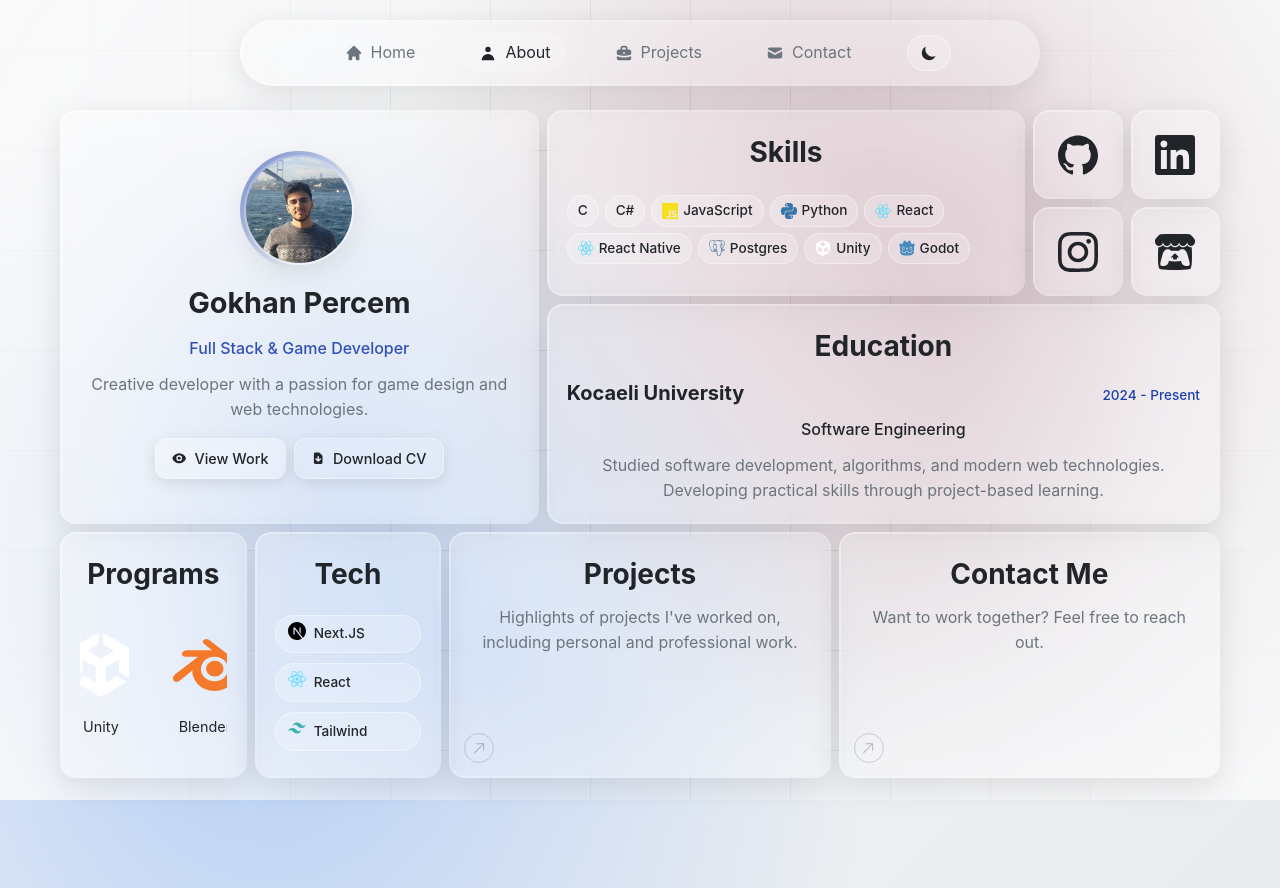
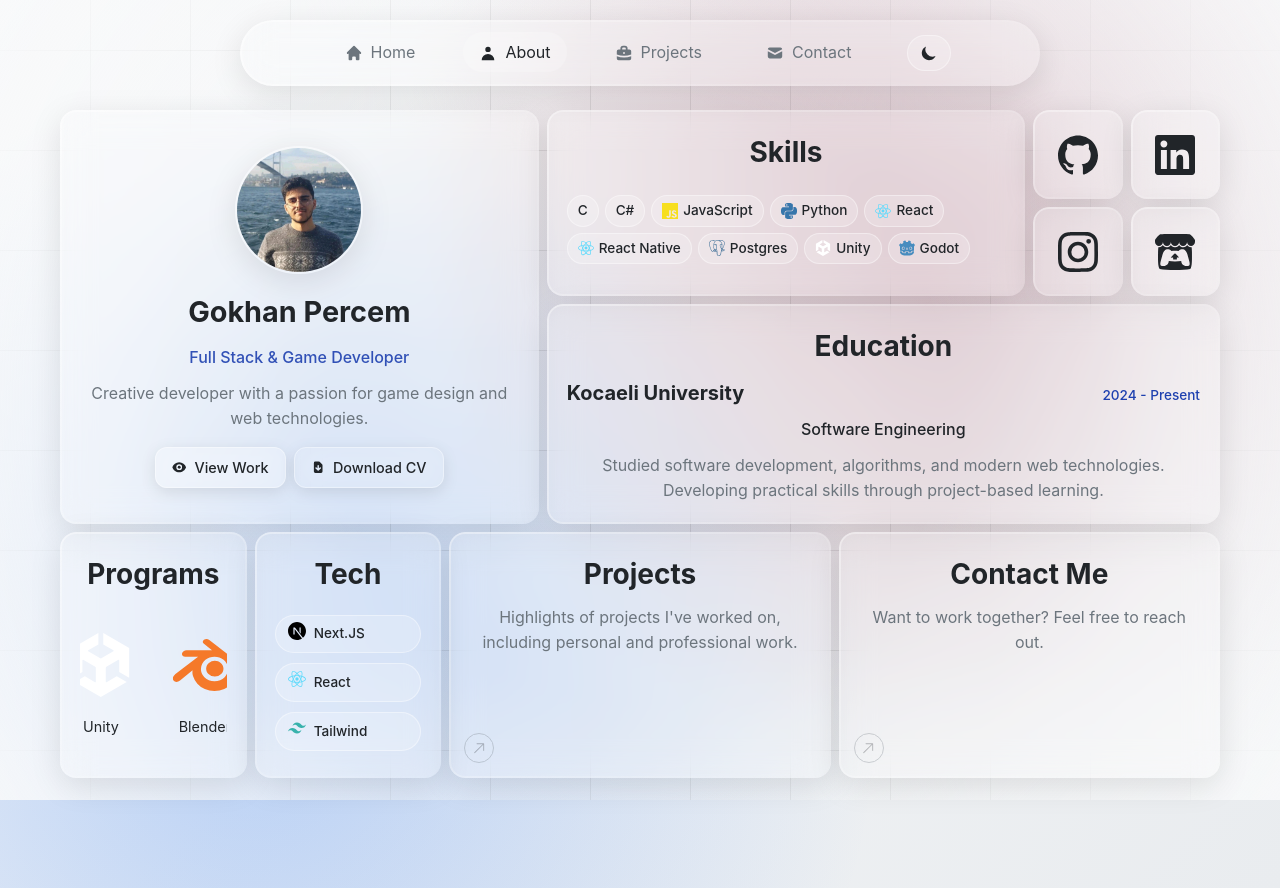
Before and after one commit to gpercem/portfolio, a React (Vite) app: page /about in a window 1280 px wide. Built offline with nearby package versions, Linux system fonts and the light colour scheme; a web font is replaced by a local one.

Commit message:
Simplified animations

```diff
--- a/src/components/SkillsScroll.css
+++ b/src/components/SkillsScroll.css
@@ -32,10 +32,6 @@
   height: 16px !important;
 }
 
-.skill-badge:hover {
-  transform: translateY(-2px);
-  box-shadow: 0 4px 10px var(--shadow);
-}
 
 /* Swiper styles for mobile */
 .skills-swiper {
--- a/src/pages/About.css
+++ b/src/pages/About.css
@@ -76,15 +76,7 @@
   height: 90px;
   transition: transform 0.3s ease;
 }
-.profile-photo-wrapper:hover { transform: scale(1.03); }
-.profile-photo-border {
-  position: absolute;
-  inset: -4px;
-  border-radius: 50%;
-  background: linear-gradient(135deg, var(--text-accent) 0%, transparent 70%);
-  opacity: 0.6;
-  animation: rotate 10s linear infinite;
-}
+
 .profile-photo {
   width: 100%;
   height: 100%;
@@ -153,7 +145,6 @@
   align-items: center;
   gap: 8px;
 }
-.tech-item:hover { transform: translateY(-3px); box-shadow: 0 4px 10px var(--shadow); }
 .tech-icon-svg { width: 18px; height: 18px; }
 
 /* Contact Link Card */
@@ -302,16 +293,6 @@
   position: relative;
   width: 90px;
   height: 90px;
-  transition: transform 0.3s ease;
-}
-.profile-photo-wrapper:hover { transform: scale(1.03); }
-.profile-photo-border {
-  position: absolute;
-  inset: -4px;
-  border-radius: 50%;
-  background: linear-gradient(135deg, var(--text-accent) 0%, transparent 70%);
-  opacity: 0.6;
-  animation: rotate 10s linear infinite;
 }
 .profile-photo {
   width: 100%;
@@ -381,7 +362,6 @@
   align-items: center;
   gap: 8px;
 }
-.tech-item:hover { transform: translateY(-3px); box-shadow: 0 4px 10px var(--shadow); }
 .tech-icon-svg { width: 18px; height: 18px; }
 
 /* Contact Link Card */
@@ -430,7 +410,7 @@
   .item p { font-size: 1rem; }
   .social-icon { font-size: 2.5rem; }
   .social-label { font-size: 0.9rem; }
-  .profile-photo-wrapper, .profile-photo { width: 110px; height: 110px; }
+  .profile-photo-wrapper, .profile-photo { width: 128px; height: 128px; }
   .profile-name { font-size: 1.8rem; }
   .profile-title { font-size: 1rem; }
   .profile-about { font-size: 0.95rem; }
```
